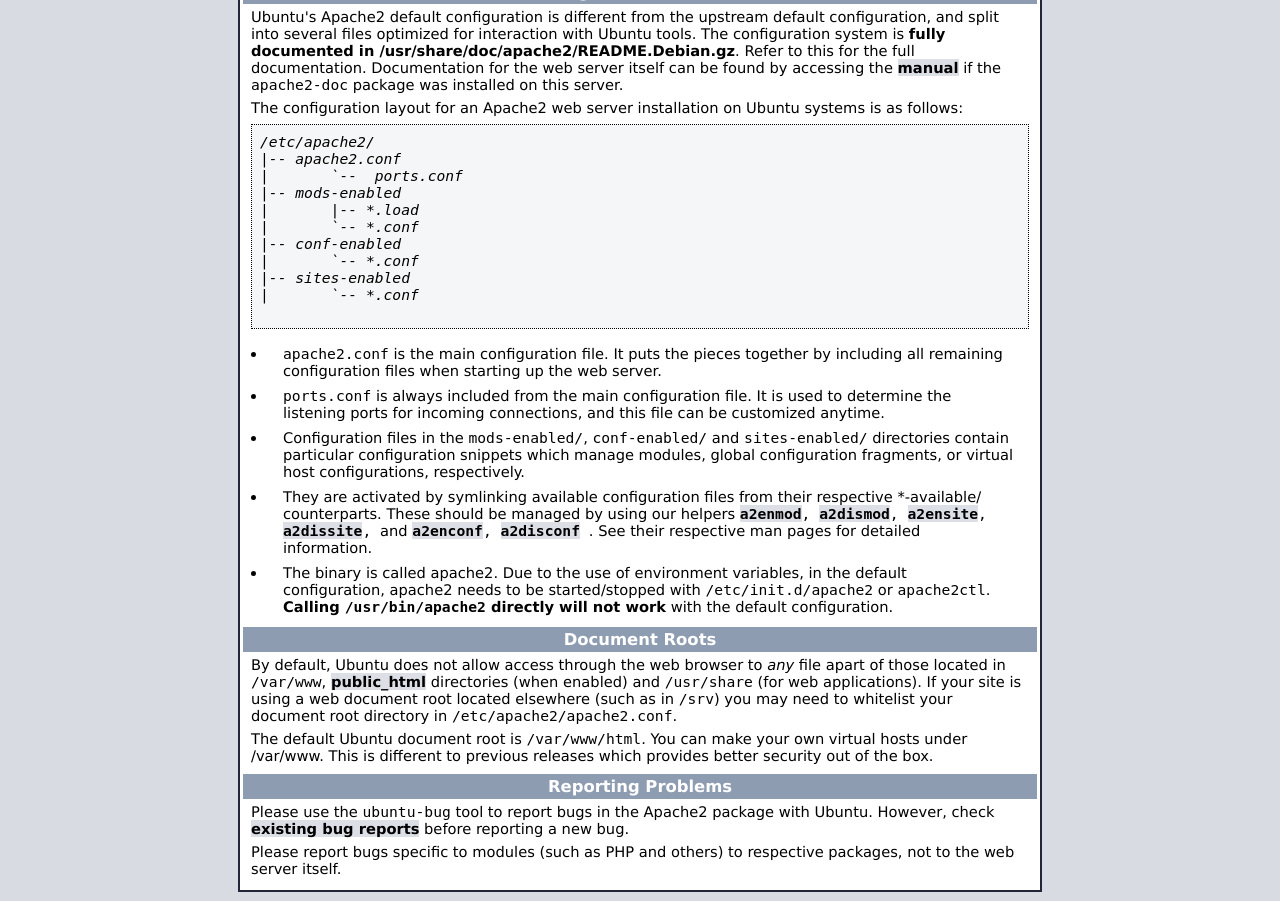
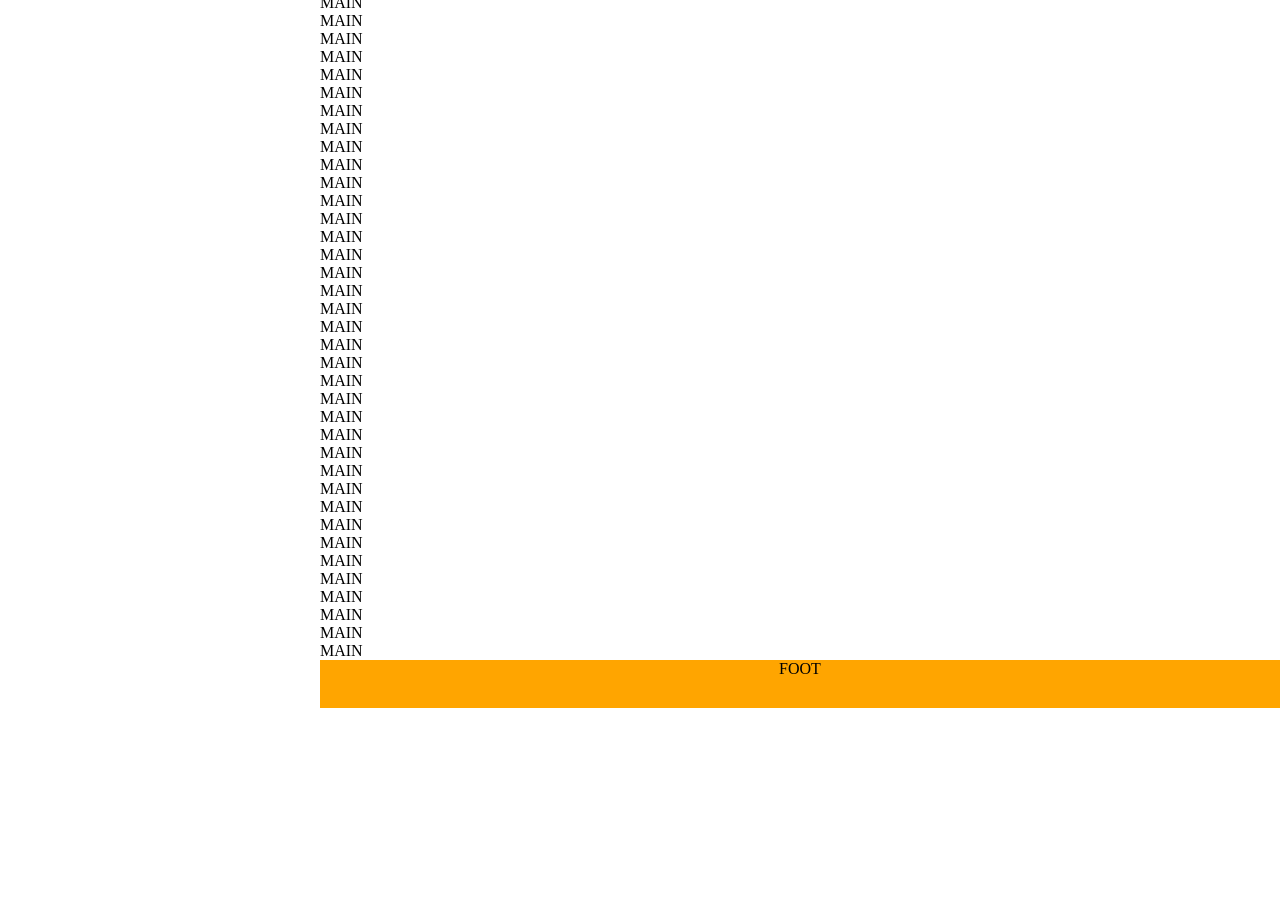
Before and after one commit to danhng/csc3123_webtech, a PHP site: page / in a window 1280 px wide. Shown: the part 312-1213 px from the top of the page. After the commit the page ends 1020 px from the top, so only its background shows below. Run offline with PHP 8.4, Linux system fonts and the light colour scheme.

Commit message:
Completed the main layout for the website

```diff
--- /dev/null
+++ b/css/style.css
@@ -0,0 +1,52 @@
+.side {
+    position:absolute;
+    left:0; top:0;
+    width: 25%;
+}
+
+.main {
+    position: absolute;
+    left: 25%;
+    right: 0; top: 0;
+    min-height: 100%;
+
+
+}
+
+.head {
+    position: relative;
+    top: 0;
+    min-height: 10%;
+    width: 100%;
+}
+
+.content_foot {
+    position: relative;
+}
+
+.content {
+    height: auto;
+    min-height: 100%;
+}
+
+.foot {
+    clear: both;
+    position: relative;
+    z-index: 10;
+    height: 3em;
+    text-align: center;
+
+}
+
+
+
+/*.head {*/
+    /*position: absolute;*/
+    /*right:0; top: 0;*/
+/*}*/
+
+.side { background: blue; }
+.main { background: yellow; }
+.head { background: green}
+.content { background: white}
+.foot { background: orange;}
--- a/index.html
+++ b/index.html
@@ -1,374 +1,86 @@
 
-<!DOCTYPE html PUBLIC "-//W3C//DTD XHTML 1.0 Transitional//EN" "http://www.w3.org/TR/xhtml1/DTD/xhtml1-transitional.dtd">
-<html xmlns="http://www.w3.org/1999/xhtml">
-  <!--
-    Modified from the Debian original for Ubuntu
-    Last updated: 2014-03-19
-    See: https://launchpad.net/bugs/1288690
-  -->
-  <head>
-    <meta http-equiv="Content-Type" content="text/html; charset=UTF-8" />
-    <title>Apache2 Ubuntu Default Page: It works</title>
-    <style type="text/css" media="screen">
-  * {
-    margin: 0px 0px 0px 0px;
-    padding: 0px 0px 0px 0px;
-  }
+<!DOCTYPE html>
+<head>
+    <title>Using External CSS</title>
+    <link href="css/style.css" type="text/css" rel="stylesheet" />
+</head>
 
-  body, html {
-    padding: 3px 3px 3px 3px;
+  <body>
 
-    background-color: #D8DBE2;
+  <div class="side">
+      LNB
+  </div>
 
-    font-family: Verdana, sans-serif;
-    font-size: 11pt;
-    text-align: center;
-  }
+  <div class="main">
 
-  div.main_page {
-    position: relative;
-    display: table;
+      <div class="head">
+          HD
+          LMAO<br/>
+          LMAO
+     </div>
 
-    width: 800px;
+      <div class="content_foot">
 
-    margin-bottom: 3px;
-    margin-left: auto;
-    margin-right: auto;
-    padding: 0px 0px 0px 0px;
+          <div class="content">
+            FIRST MAIN<br/>
+              SECOND MAIN<br/>
+              T MAIN<br/>
+              F MAIN<br/>
+              L MAIN<br/>
+              MAIN<br/>
+              MAIN<br/>
+              MAIN<br/>
+              MAIN<br/>
+              L MAIN<br/>
+              MAIN<br/>
+              MAIN<br/>
+              MAIN<br/>
+              MAIN<br/>
+              MAIN<br/>
+              MAIN<br/>
+              MAIN<br/>
+              MAIN<br/>
+              MAIN<br/>
+              MAIN<br/>
+              MAIN<br/>
+              MAIN<br/>
+              MAIN<br/>
+              MAIN<br/>
+              MAIN<br/>
+              MAIN<br/>
+              MAIN<br/>
+              MAIN<br/>
+              MAIN<br/>
+              MAIN<br/>
+              MAIN<br/>
+              MAIN<br/>
+              MAIN<br/>
+              MAIN<br/>
+              MAIN<br/>
+              MAIN<br/>
+              MAIN<br/>
+              MAIN<br/>
+              MAIN<br/>
+              MAIN<br/>
+              MAIN<br/>
+              MAIN<br/>
+              MAIN<br/>
+              MAIN<br/>
+              MAIN<br/>
+              MAIN<br/>
+              MAIN<br/>
+              MAIN<br/>
+              MAIN<br/>
+              MAIN<br/>
+              MAIN<br/>
+              MAIN<br/>
+          </div>
 
-    border-width: 2px;
-    border-color: #212738;
-    border-style: solid;
+          <div class="foot">
+          FOOT
+          </div>
+      </div>
+  </div>
 
-    background-color: #FFFFFF;
-
-    text-align: center;
-  }
-
-  div.page_header {
-    height: 99px;
-    width: 100%;
-
-    background-color: #F5F6F7;
-  }
-
-  div.page_header span {
-    margin: 15px 0px 0px 50px;
-
-    font-size: 180%;
-    font-weight: bold;
-  }
-
-  div.page_header img {
-    margin: 3px 0px 0px 40px;
-
-    border: 0px 0px 0px;
-  }
-
-  div.table_of_contents {
-    clear: left;
-
-    min-width: 200px;
-
-    margin: 3px 3px 3px 3px;
-
-    background-color: #FFFFFF;
-
-    text-align: left;
-  }
-
-  div.table_of_contents_item {
-    clear: left;
-
-    width: 100%;
-
-    margin: 4px 0px 0px 0px;
-
-    background-color: #FFFFFF;
-
-    color: #000000;
-    text-align: left;
-  }
-
-  div.table_of_contents_item a {
-    margin: 6px 0px 0px 6px;
-  }
-
-  div.content_section {
-    margin: 3px 3px 3px 3px;
-
-    background-color: #FFFFFF;
-
-    text-align: left;
-  }
-
-  div.content_section_text {
-    padding: 4px 8px 4px 8px;
-
-    color: #000000;
-    font-size: 100%;
-  }
-
-  div.content_section_text pre {
-    margin: 8px 0px 8px 0px;
-    padding: 8px 8px 8px 8px;
-
-    border-width: 1px;
-    border-style: dotted;
-    border-color: #000000;
-
-    background-color: #F5F6F7;
-
-    font-style: italic;
-  }
-
-  div.content_section_text p {
-    margin-bottom: 6px;
-  }
-
-  div.content_section_text ul, div.content_section_text li {
-    padding: 4px 8px 4px 16px;
-  }
-
-  div.section_header {
-    padding: 3px 6px 3px 6px;
-
-    background-color: #8E9CB2;
-
-    color: #FFFFFF;
-    font-weight: bold;
-    font-size: 112%;
-    text-align: center;
-  }
-
-  div.section_header_red {
-    background-color: #CD214F;
-  }
-
-  div.section_header_grey {
-    background-color: #9F9386;
-  }
-
-  .floating_element {
-    position: relative;
-    float: left;
-  }
-
-  div.table_of_contents_item a,
-  div.content_section_text a {
-    text-decoration: none;
-    font-weight: bold;
-  }
-
-  div.table_of_contents_item a:link,
-  div.table_of_contents_item a:visited,
-  div.table_of_contents_item a:active {
-    color: #000000;
-  }
-
-  div.table_of_contents_item a:hover {
-    background-color: #000000;
-
-    color: #FFFFFF;
-  }
-
-  div.content_section_text a:link,
-  div.content_section_text a:visited,
-   div.content_section_text a:active {
-    background-color: #DCDFE6;
-
-    color: #000000;
-  }
-
-  div.content_section_text a:hover {
-    background-color: #000000;
-
-    color: #DCDFE6;
-  }
-
-  div.validator {
-  }
-    </style>
-  </head>
-  <body>
-    <div class="main_page">
-      <div class="page_header floating_element">
-        <img src="/icons/ubuntu-logo.png" alt="Ubuntu Logo" class="floating_element"/>
-        <span class="floating_element">
-          Apache2 Ubuntu Default Page
-        </span>
-      </div>
-<!--      <div class="table_of_contents floating_element">
-        <div class="section_header section_header_grey">
-          TABLE OF CONTENTS
-        </div>
-        <div class="table_of_contents_item floating_element">
-          <a href="#about">About</a>
-        </div>
-        <div class="table_of_contents_item floating_element">
-          <a href="#changes">Changes</a>
-        </div>
-        <div class="table_of_contents_item floating_element">
-          <a href="#scope">Scope</a>
-        </div>
-        <div class="table_of_contents_item floating_element">
-          <a href="#files">Config files</a>
-        </div>
-      </div>
--->
-      <div class="content_section floating_element">
-
-
-        <div class="section_header section_header_red">
-          <div id="about"></div>
-          It works!
-        </div>
-        <div class="content_section_text">
-          <p>
-                This is the default welcome page used to test the correct
-                operation of the Apache2 server after installation on Ubuntu systems.
-                It is based on the equivalent page on Debian, from which the Ubuntu Apache
-                packaging is derived.
-                If you can read this page, it means that the Apache HTTP server installed at
-                this site is working properly. You should <b>replace this file</b> (located at
-                <tt>/var/www/html/index.html</tt>) before continuing to operate your HTTP server.
-          </p>
-
-
-          <p>
-                If you are a normal user of this web site and don't know what this page is
-                about, this probably means that the site is currently unavailable due to
-                maintenance.
-                If the problem persists, please contact the site's administrator.
-          </p>
-
-        </div>
-        <div class="section_header">
-          <div id="changes"></div>
-                Configuration Overview
-        </div>
-        <div class="content_section_text">
-          <p>
-                Ubuntu's Apache2 default configuration is different from the
-                upstream default configuration, and split into several files optimized for
-                interaction with Ubuntu tools. The configuration system is
-                <b>fully documented in
-                /usr/share/doc/apache2/README.Debian.gz</b>. Refer to this for the full
-                documentation. Documentation for the web server itself can be
-                found by accessing the <a href="/manual">manual</a> if the <tt>apache2-doc</tt>
-                package was installed on this server.
-
-          </p>
-          <p>
-                The configuration layout for an Apache2 web server installation on Ubuntu systems is as follows:
-          </p>
-          <pre>
-/etc/apache2/
-|-- apache2.conf
-|       `--  ports.conf
-|-- mods-enabled
-|       |-- *.load
-|       `-- *.conf
-|-- conf-enabled
-|       `-- *.conf
-|-- sites-enabled
-|       `-- *.conf
-          </pre>
-          <ul>
-                        <li>
-                           <tt>apache2.conf</tt> is the main configuration
-                           file. It puts the pieces together by including all remaining configuration
-                           files when starting up the web server.
-                        </li>
-
-                        <li>
-                           <tt>ports.conf</tt> is always included from the
-                           main configuration file. It is used to determine the listening ports for
-                           incoming connections, and this file can be customized anytime.
-                        </li>
-
-                        <li>
-                           Configuration files in the <tt>mods-enabled/</tt>,
-                           <tt>conf-enabled/</tt> and <tt>sites-enabled/</tt> directories contain
-                           particular configuration snippets which manage modules, global configuration
-                           fragments, or virtual host configurations, respectively.
-                        </li>
-
-                        <li>
-                           They are activated by symlinking available
-                           configuration files from their respective
-                           *-available/ counterparts. These should be managed
-                           by using our helpers
-                           <tt>
-                                <a href="http://manpages.debian.org/cgi-bin/man.cgi?query=a2enmod">a2enmod</a>,
-                                <a href="http://manpages.debian.org/cgi-bin/man.cgi?query=a2dismod">a2dismod</a>,
-                           </tt>
-                           <tt>
-                                <a href="http://manpages.debian.org/cgi-bin/man.cgi?query=a2ensite">a2ensite</a>,
-                                <a href="http://manpages.debian.org/cgi-bin/man.cgi?query=a2dissite">a2dissite</a>,
-                            </tt>
-                                and
-                           <tt>
-                                <a href="http://manpages.debian.org/cgi-bin/man.cgi?query=a2enconf">a2enconf</a>,
-                                <a href="http://manpages.debian.org/cgi-bin/man.cgi?query=a2disconf">a2disconf</a>
-                           </tt>. See their respective man pages for detailed information.
-                        </li>
-
-                        <li>
-                           The binary is called apache2. Due to the use of
-                           environment variables, in the default configuration, apache2 needs to be
-                           started/stopped with <tt>/etc/init.d/apache2</tt> or <tt>apache2ctl</tt>.
-                           <b>Calling <tt>/usr/bin/apache2</tt> directly will not work</b> with the
-                           default configuration.
-                        </li>
-          </ul>
-        </div>
-
-        <div class="section_header">
-            <div id="docroot"></div>
-                Document Roots
-        </div>
-
-        <div class="content_section_text">
-            <p>
-                By default, Ubuntu does not allow access through the web browser to
-                <em>any</em> file apart of those located in <tt>/var/www</tt>,
-                <a href="http://httpd.apache.org/docs/2.4/mod/mod_userdir.html">public_html</a>
-                directories (when enabled) and <tt>/usr/share</tt> (for web
-                applications). If your site is using a web document root
-                located elsewhere (such as in <tt>/srv</tt>) you may need to whitelist your
-                document root directory in <tt>/etc/apache2/apache2.conf</tt>.
-            </p>
-            <p>
-                The default Ubuntu document root is <tt>/var/www/html</tt>. You
-                can make your own virtual hosts under /var/www. This is different
-                to previous releases which provides better security out of the box.
-            </p>
-        </div>
-
-        <div class="section_header">
-          <div id="bugs"></div>
-                Reporting Problems
-        </div>
-        <div class="content_section_text">
-          <p>
-                Please use the <tt>ubuntu-bug</tt> tool to report bugs in the
-                Apache2 package with Ubuntu. However, check <a
-                href="https://bugs.launchpad.net/ubuntu/+source/apache2">existing
-                bug reports</a> before reporting a new bug.
-          </p>
-          <p>
-                Please report bugs specific to modules (such as PHP and others)
-                to respective packages, not to the web server itself.
-          </p>
-        </div>
-
-
-
-
-      </div>
-    </div>
-    <div class="validator">
-    </div>
   </body>
 </html>
--- a/test.php
+++ b/test.php
@@ -12,7 +12,7 @@ $loader = new Twig_Loader_Filesystem(__DIR__.'/templates');
 $twig = new Twig_Environment($loader);
 
 // load template
-$template = $twig->loadTemplate('hello.html');
+$template = $twig->loadTemplate('hello.twig');
 
 // set template variables
 // render template
@@ -20,7 +20,7 @@ echo $template->render(array(
 'name' => 'Clark Kent',
 'username' => 'ckent',
 'password' => 'krypt0n1te',
-));
+'list' => ['a', 'b']));
 
 } catch (Exception $e) {
 die ('ERROR: ' . $e->getMessage());
```
Also changed, not shown: templates/hello.html (deleted, +0 -17 lines), templates/hello.twig (added, +29 -0 lines), rb/license.txt (renamed from license.txt), rb/rb.php (renamed from rb.php), 1 other file.
